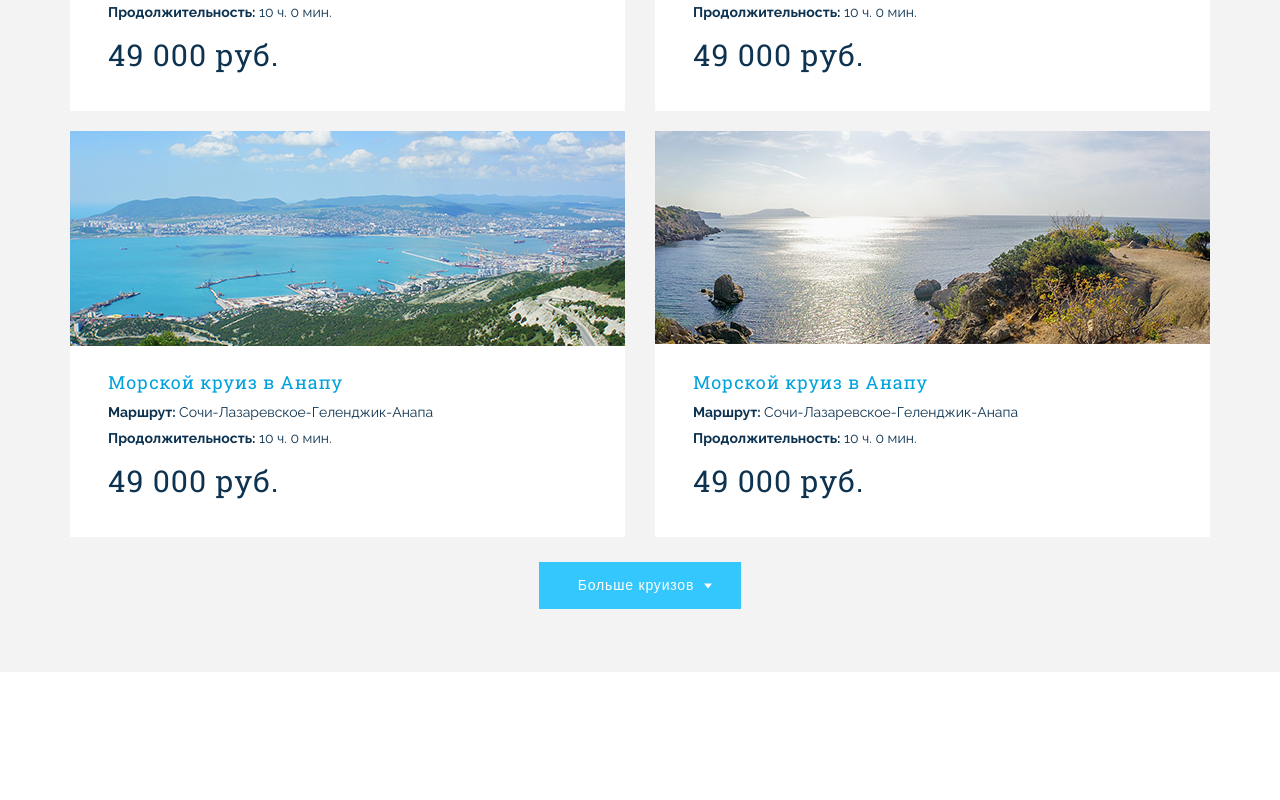
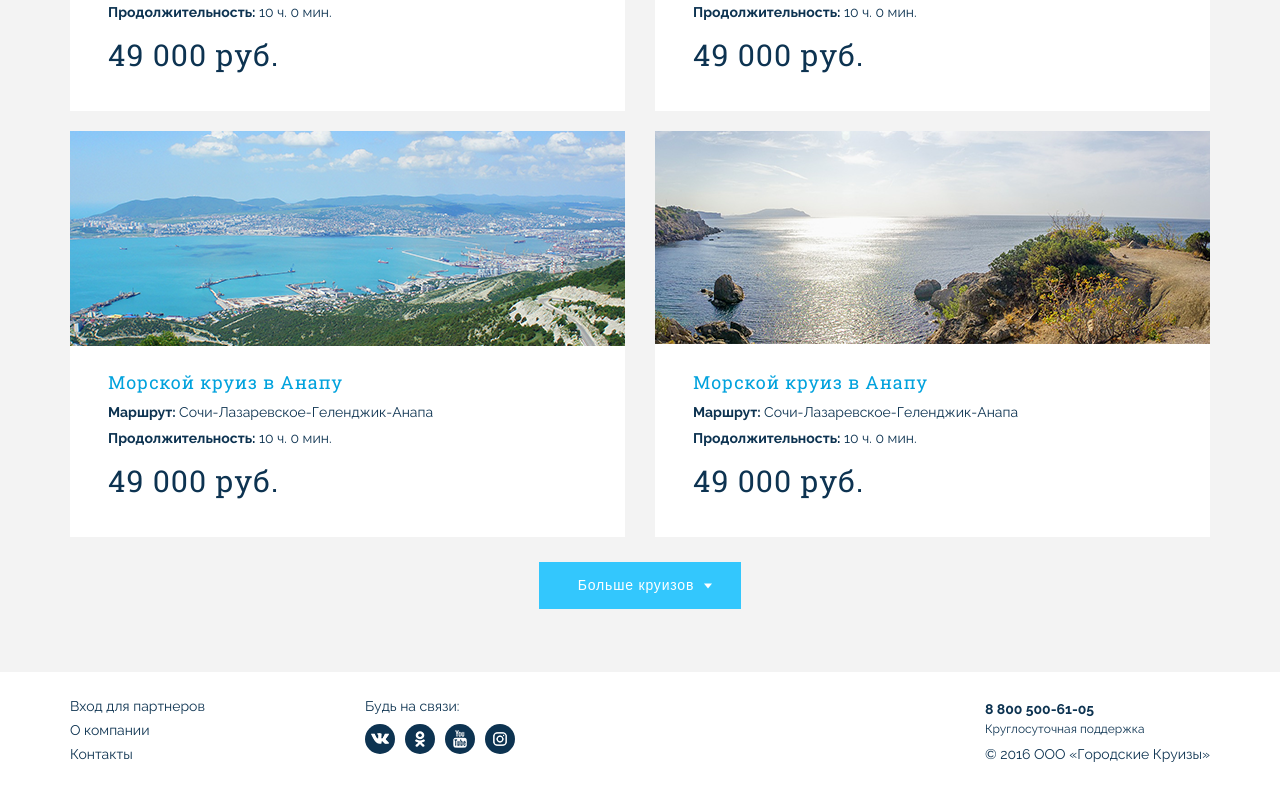
Before and after one commit to korsikov009/2-up, a website: page src/index.html in a window 1280 px wide. Shown: the part 1385-2185 px from the top of the page. Before the commit the page ends 2057 px from the top, so only its background shows below. Drawn offline with Linux system fonts and the light colour scheme.

Commit message:
FOOTER did footer (desktop)

```diff
--- a/src/index.html
+++ b/src/index.html
@@ -31,8 +31,8 @@
                     <span class="navigation__item-text">Ru</span>
                 </div>
                 <div class="navigation__item">
-                    <a href="tel:88005006105" class="navigation__phone">8 800 500-61-05</a>
-                    <span class="navigation__phone-label">Круглосуточная поддержка</span>
+                    <a href="tel:88005006105" class="phone-number navigation__phone">8 800 500-61-05</a>
+                    <span class="phone-label navigation__phone-label">Круглосуточная поддержка</span>
                 </div>
             </div>
         </nav>
@@ -112,7 +112,55 @@
 </main>
 <footer class="footer">
     <div class="container footer__container">
-
+        <ul class="footer__list">
+            <li class="footer__item">
+                <ul class="footer__menu-list">
+                    <li class="footer__menu-item">
+                        <a href="#" class="footer__menu-reference">Вход для партнеров</a>
+                    </li>
+                    <li class="footer__menu-item">
+                        <a href="#" class="footer__menu-reference">О компании</a>
+                    </li>
+                    <li class="footer__menu-item">
+                        <a href="#" class="footer__menu-reference">Контакты</a>
+                    </li>
+                </ul>
+            </li>
+            <li class="footer__item">
+                <div class="footer-social">
+                    <span class="footer-social__title">Будь на связи:</span>
+                    <ul class="footer-social__list">
+                        <li class="footer-social__item">
+                            <a href="#" class="footer-social__reference">
+                                <img src="img/icons/vk.png" alt="vk">
+                            </a>
+                        </li>
+                        <li class="footer-social__item">
+                            <a href="#" class="footer-social__reference">
+                                <img src="img/icons/ok.png" alt="vk">
+                            </a>
+                        </li>
+                        <li class="footer-social__item">
+                            <a href="#" class="footer-social__reference">
+                                <img src="img/icons/yt.png" alt="vk">
+                            </a>
+                        </li>
+                        <li class="footer-social__item">
+                            <a href="#" class="footer-social__reference">
+                                <img src="img/icons/insta.png" alt="vk">
+                            </a>
+                        </li>
+                    </ul>
+                </div>
+            </li>
+            <li class="footer__item">
+                <div class="footer__feedback">
+                    <a href="tel:88005006105" class="phone-number footer__phone">8 800 500-61-05</a>
+                    <span class="phone-label footer__phone-label">Круглосуточная поддержка</span>
+                </div>
+                <p class="footer__copyright">&copy; 2016 ООО &laquo;Городские Круизы&raquo;</p>
+            </li>
+        </ul>
     </div>
 </footer>
 </body>
--- a/src/scss/_common.scss
+++ b/src/scss/_common.scss
@@ -46,3 +46,28 @@ body {
     background-color: #64d6ff;
   }
 }
+
+.phone {
+  &-number {
+    display: block;
+
+    font-weight: bold;
+    font-size: 14px;
+    font-family: "Raleway";
+    color: #0d3351;
+
+    &:hover {
+      color: #13b0e9;
+    }
+    &:active {
+      color: #64d6ff;
+    }
+  }
+
+  &-label {
+    display: block;
+
+    font-size: 12px;
+    color: #0d3351;
+  }
+}
--- /dev/null
+++ b/src/scss/_footer.scss
@@ -0,0 +1,89 @@
+.footer {
+  background-color: #fff;
+
+  &__container {
+    padding: {
+      top: 26px;
+      bottom: 30px;
+    }
+  }
+
+  &__list {
+    @include row_grid(0);
+  }
+
+  &__item {
+    &:nth-child(2) {
+      flex-grow: 1;
+    }
+  }
+
+  &__menu-list {
+    margin-right: 160px;
+  }
+
+  &__menu-item {
+    margin-bottom: 8px;
+  }
+
+  &__menu-reference {
+    color: #0d3351;
+
+    &:hover {
+      color: #13b0e9;
+    }
+    &:active {
+      color: #64d6ff;
+    }
+  }
+
+  &__feedback {
+    padding-top: 3px;
+  }
+
+  &__phone {
+    margin-bottom: 5px;
+
+    &-label {
+      margin-bottom: 10px;
+    }
+  }
+
+  &__copyright {
+    margin: 0;
+  }
+}
+
+.footer-social {
+  &__list {
+    display: flex;
+  }
+
+  &__title {
+    display: block;
+    margin-bottom: 10px;
+  }
+
+  &__reference {
+    display: flex;
+    justify-content: center;
+    align-items: center;
+    width: 30px;
+    height: 30px;
+    margin-right: 10px;
+
+    background-color: #0d3351;
+    border-radius: 50%;
+
+    &:hover {
+      background-color: #13b0e9;
+    }
+    &:active {
+      background-color: #64d6ff;
+    }
+
+    img {
+      display: block;
+    }
+  }
+}
--- a/src/scss/_header.scss
+++ b/src/scss/_header.scss
@@ -153,22 +153,4 @@
       font-size: 15px;
     }
   }
-
-  &__phone {
-    display: block;
-
-    font-weight: bold;
-    font-size: 14px;
-    font-family: "Raleway";
-    color: #0d3351;
-
-    &-label {
-      display: block;
-
-      font-size: 12px;
-      font-family: "Raleway";
-      color: #0d3351;
-
-    }
-  }
 }
--- a/src/scss/_mixins.scss
+++ b/src/scss/_mixins.scss
@@ -1,7 +1,6 @@
 @mixin row_grid($margin) {
   display: flex;
   flex-wrap: wrap;
-  justify-content: space-between;
   margin-left: -$margin;
   margin-right: -$margin;
   @content;
--- a/src/scss/style.scss
+++ b/src/scss/style.scss
@@ -5,3 +5,4 @@
 
 @import "header";
 @import "main-content";
+@import "footer";
```
Also changed, not shown: src/css/style.css, src/img/icons/insta.png (added), src/img/icons/ok.png (added), src/img/icons/vk.png (added), src/img/icons/yt.png (added), 1 other file.
